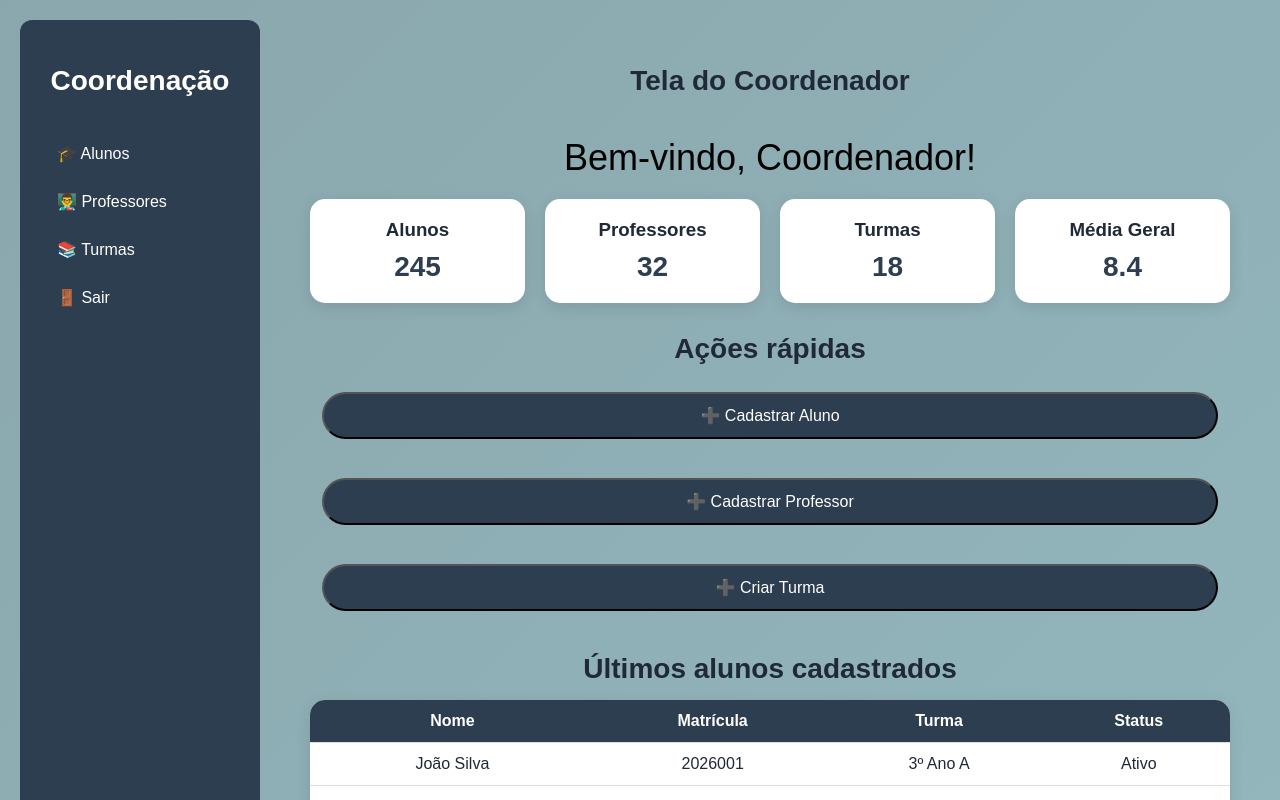
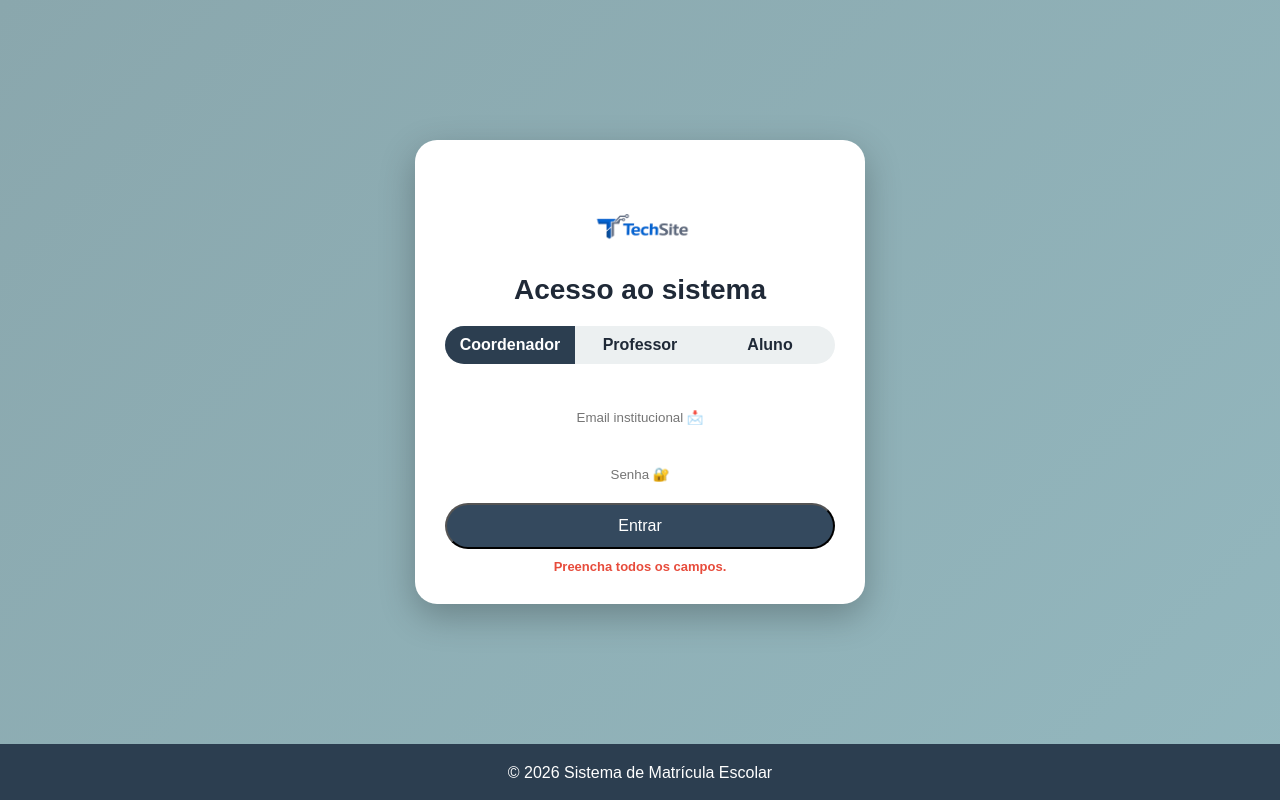
Before and after one commit to Victor212-hub/projeto-arquitetura, a React (Vite) app in the folder sistema-matricula-react/: page / in a window 1280 px wide. Both pictures are taken after a click on the button "Entrar". Shown: the top 800 px of the page. Built offline with nearby package versions, Linux system fonts and the light colour scheme.

Commit message:
feat: adiciona autenticação com dados locais

```diff
--- /dev/null
+++ b/sistema-matricula-react/src/Services/authService.js
@@ -0,0 +1,49 @@
+import { usuariosIniciais } from '../data/seedData'
+
+const CHAVE_USUARIOS = 'usuarios'
+const CHAVE_USUARIO_LOGADO = 'usuarioLogado'
+
+export function iniciarBanco() {
+  const usuariosSalvos = localStorage.getItem(CHAVE_USUARIOS)
+
+  if (!usuariosSalvos) {
+    localStorage.setItem(CHAVE_USUARIOS, JSON.stringify(usuariosIniciais))
+  }
+}
+
+export function listarUsuarios() {
+  iniciarBanco()
+  return JSON.parse(localStorage.getItem(CHAVE_USUARIOS)) || []
+}
+
+export function loginUsuario(login, senha, perfil) {
+  const usuarios = listarUsuarios()
+
+  const usuarioEncontrado = usuarios.find(
+    (usuario) =>
+      usuario.login === login &&
+      usuario.senha === senha &&
+      usuario.perfil === perfil
+  )
+
+  if (!usuarioEncontrado) {
+    return null
+  }
+
+  localStorage.setItem(CHAVE_USUARIO_LOGADO, JSON.stringify(usuarioEncontrado))
+  return usuarioEncontrado
+}
+
+export function obterUsuarioLogado() {
+  const usuario = localStorage.getItem(CHAVE_USUARIO_LOGADO)
+
+  if (!usuario) {
+    return null
+  }
+
+  return JSON.parse(usuario)
+}
+
+export function logoutUsuario() {
+  localStorage.removeItem(CHAVE_USUARIO_LOGADO)
+}
--- /dev/null
+++ b/sistema-matricula-react/src/data/seedData.js
@@ -0,0 +1,30 @@
+export const usuariosIniciais = [
+  {
+    id: 1,
+    nome: 'Coordenador',
+    perfil: 'coordenador',
+    login: 'coord@escola.com',
+    senha: '1234',
+  },
+  {
+    id: 2,
+    nome: 'Professor',
+    perfil: 'professor',
+    login: 'prof@escola.com',
+    senha: '1234',
+  },
+  {
+    id: 3,
+    nome: 'João Silva',
+    perfil: 'aluno',
+    login: '2026001',
+    senha: '1234',
+  },
+  {
+    id: 4,
+    nome: 'Sérgio Oliveira',
+    perfil: 'aluno',
+    login: '2026002',
+    senha: '4263',
+  },
+]
--- a/sistema-matricula-react/src/pages/Login.jsx
+++ b/sistema-matricula-react/src/pages/Login.jsx
@@ -1,17 +1,64 @@
-import logo from '../assets/logo.png.png';
-import '../styles/login.css';
+import { useState } from 'react'
+import logo from '../assets/logo.png.png'
+import '../styles/login.css'
+import { loginUsuario } from '../services/authService'
 
-function Login({ mudarPagina}) {
+function Login({ mudarPagina }) {
+  const [coordLogin, setCoordLogin] = useState('')
+  const [coordSenha, setCoordSenha] = useState('')
+
+  const [profLogin, setProfLogin] = useState('')
+  const [profSenha, setProfSenha] = useState('')
+
+  const [alunoLogin, setAlunoLogin] = useState('')
+  const [alunoSenha, setAlunoSenha] = useState('')
+
+  const [erro, setErro] = useState('')
+
+  function fazerLogin(perfil) {
+    setErro('')
+
+    let login = ''
+    let senha = ''
+
+    if (perfil === 'coordenador') {
+      login = coordLogin
+      senha = coordSenha
+    }
+
+    if (perfil === 'professor') {
+      login = profLogin
+      senha = profSenha
+    }
+
+    if (perfil === 'aluno') {
+      login = alunoLogin
+      senha = alunoSenha
+    }
+
+    if (!login.trim() || !senha.trim()) {
+      setErro('Preencha todos os campos.')
+      return
+    }
+
+    const usuario = loginUsuario(login.trim(), senha.trim(), perfil)
+
+    if (!usuario) {
+      setErro('Login ou senha incorretos.')
+      return
+    }
+
+    mudarPagina(perfil)
+  }
+
   return (
     <main>
       <div className="area_login">
-
         <div className="card_login">
           <img src={logo} alt="Logo do Sistema de Matrícula" className="logo" />
 
           <h2>Acesso ao sistema</h2>
 
-          {/* CONTROLES (abas) */}
           <input type="radio" name="perfil" id="coord" defaultChecked />
           <input type="radio" name="perfil" id="prof" />
           <input type="radio" name="perfil" id="aluno" />
@@ -22,35 +69,94 @@ function Login({ mudarPagina}) {
             <label htmlFor="aluno">Aluno</label>
           </div>
 
-          {/* FORMULÁRIOS */}
+          <div className="formularios">
+            <form className="form coord">
+              <input
+                className="inputt"
+                type="email"
+                placeholder="Email institucional 📩"
+                required
+                value={coordLogin}
+                onChange={(event) => setCoordLogin(event.target.value)}
+              />
 
-          <div className="formularios">
+              <input
+                className="inputt"
+                type="password"
+                placeholder="Senha 🔐"
+                required
+                value={coordSenha}
+                onChange={(event) => setCoordSenha(event.target.value)}
+              />
 
-            {/* Coordenador */}
-            <form className="form coord">
-              <input className="inputt" type="email" placeholder="Email institucional 📩" required />
-              <input className="inputt" type="password" placeholder="Senha 🔐" required />
-              <button className="botao" type="button" onClick={() => mudarPagina('coordenador')}>Entrar</button>
+              <button
+                className="botao"
+                type="button"
+                onClick={() => fazerLogin('coordenador')}
+              >
+                Entrar
+              </button>
             </form>
 
-            {/* Professor */}
             <form className="form prof">
-              <input className="inputt" type="email" placeholder="Email 📩" required />
-              <input className="inputt" type="password" placeholder="Senha 🔐" required />
-              <button type = "button" onClick={() =>mudarPagina ('professor')} className="botao">Entrar</button>
+              <input
+                className="inputt"
+                type="email"
+                placeholder="Email 📩"
+                required
+                value={profLogin}
+                onChange={(event) => setProfLogin(event.target.value)}
+              />
+
+              <input
+                className="inputt"
+                type="password"
+                placeholder="Senha 🔐"
+                required
+                value={profSenha}
+                onChange={(event) => setProfSenha(event.target.value)}
+              />
+
+              <button
+                type="button"
+                onClick={() => fazerLogin('professor')}
+                className="botao"
+              >
+                Entrar
+              </button>
             </form>
 
-            {/* Aluno */}
             <form className="form aluno">
-              <input className="inputt" type="number" placeholder="Matrícula 📄" required />
-              <input className="inputt" type="password" placeholder="Senha 🔐" required />
-              <button type = "button" onClick={() =>mudarPagina ('aluno')} className="botao">Entrar</button>
+              <input
+                className="inputt"
+                type="number"
+                placeholder="Matrícula 📄"
+                required
+                value={alunoLogin}
+                onChange={(event) => setAlunoLogin(event.target.value)}
+              />
+
+              <input
+                className="inputt"
+                type="password"
+                placeholder="Senha 🔐"
+                required
+                value={alunoSenha}
+                onChange={(event) => setAlunoSenha(event.target.value)}
+              />
+
+              <button
+                type="button"
+                onClick={() => fazerLogin('aluno')}
+                className="botao"
+              >
+                Entrar
+              </button>
             </form>
-
           </div>
 
+          {erro && <p className="msg_erro">{erro}</p>}
         </div>
-
       </div>
 
       <footer>
@@ -59,4 +165,5 @@ function Login({ mudarPagina}) {
     </main>
   )
 }
+
 export default Login
--- a/sistema-matricula-react/src/styles/login.css
+++ b/sistema-matricula-react/src/styles/login.css
@@ -159,4 +159,12 @@ footer {
   display: block;
 
 }
-/*FIM DA ESTILIZAÇÃO DA TELA DE LOGIN PRINCIPAL/*
+/*FIM DA ESTILIZAÇÃO DA TELA DE LOGIN PRINCIPAL*/
+
+.msg_erro{
+    color: #e74c3c;
+    font-size: 13px;
+    margin-top: 10px;
+    text-align: center;
+    font-weight: bold;
+}
```
